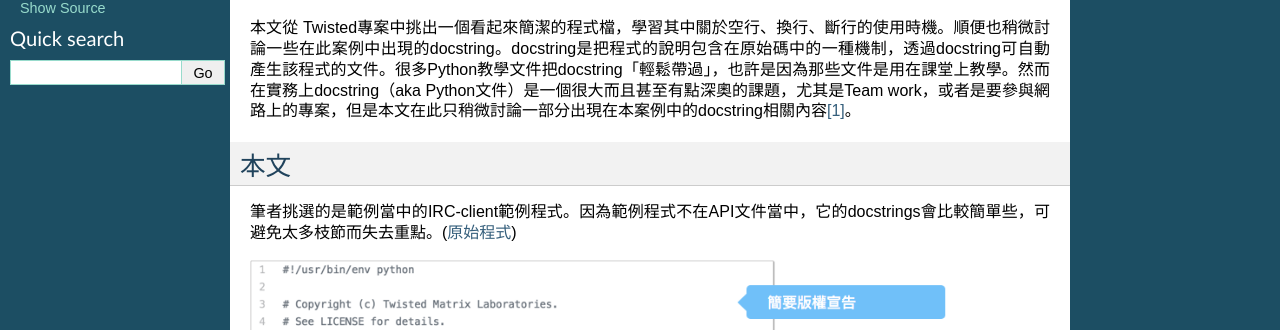
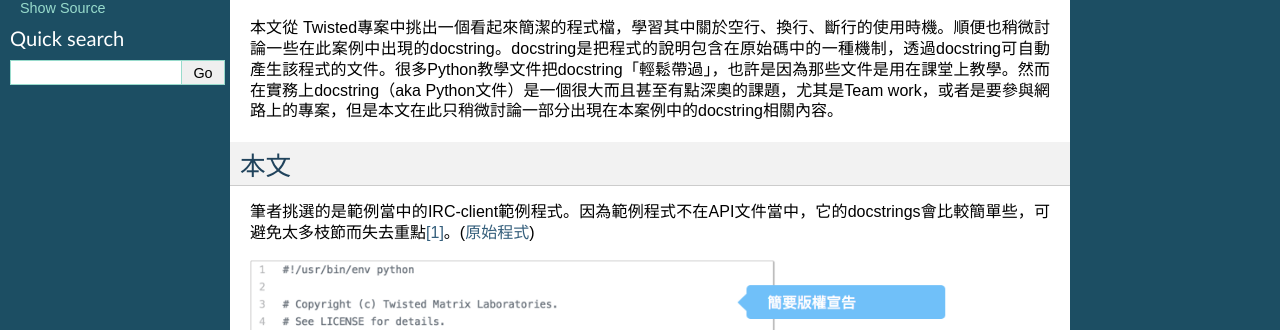
Before and after one commit to iapyeh/iapyeh, a Sphinx documentation site: the page built from docs/blogs/technical/docs_style_review_twisted.rst, in a window 1280 px wide and 900 px high. Shown: the part 244-574 px from the top of the window. Built offline with Sphinx 7.4.7, drawn with Linux system fonts in a browser that asks for light colours; some of the changed text lies outside the part shown.

```diff
--- a/docs/blogs/technical/docs_style_review_twisted.rst
+++ b/docs/blogs/technical/docs_style_review_twisted.rst
@@ -11,14 +11,14 @@
 
 縮排是Python的特色，縮排讓Python程式碼簡潔易讀，很多人因此特性而喜愛Python。然而要讓程式碼的編排簡潔，只有縮排對齊是不夠的，空行也是重點。乍看之下，空行、換行、斷行簡單到不行，有什麼好談的呢？實際上正式因為太簡單反而沒做好的例子比比皆是。常聽人家說「世界上沒有簡單的事情只有簡單的頭腦」，空行這件事便是一例。
 
-本文從 Twisted專案中挑出一個看起來簡潔的程式檔，學習其中關於空行、換行、斷行的使用時機。順便也稍微討論一些在此案例中出現的docstring。docstring是把程式的說明包含在原始碼中的一種機制，透過docstring可自動產生該程式的文件。很多Python教學文件把docstring「輕鬆帶過」，也許是因為那些文件是用在課堂上教學。然而在實務上docstring（aka Python文件）是一個很大而且甚至有點深奧的課題，尤其是Team work，或者是要參與網路上的專案，但是本文在此只稍微討論一部分出現在本案例中的docstring相關內容\ [#F1]_\ 。
+本文從 Twisted專案中挑出一個看起來簡潔的程式檔，學習其中關於空行、換行、斷行的使用時機。順便也稍微討論一些在此案例中出現的docstring。docstring是把程式的說明包含在原始碼中的一種機制，透過docstring可自動產生該程式的文件。很多Python教學文件把docstring「輕鬆帶過」，也許是因為那些文件是用在課堂上教學。然而在實務上docstring（aka Python文件）是一個很大而且甚至有點深奧的課題，尤其是Team work，或者是要參與網路上的專案，但是本文在此只稍微討論一部分出現在本案例中的docstring相關內容。
 
 .. _h1634483c7822441972316c7301545:
 
 本文
 ****
 
-筆者挑選的是範例當中的IRC-client範例程式。因為範例程式不在API文件當中，它的docstrings會比較簡單些，可避免太多枝節而失去重點。(\ |LINK1|\ )
+筆者挑選的是範例當中的IRC-client範例程式。因為範例程式不在API文件當中，它的docstrings會比較簡單些，可避免太多枝節而失去重點\ [#F1]_\ 。(\ |LINK1|\ )
 
 \ |IMG1|\
 
```
Also changed, not shown: other parts of docs/blogs/technical/docs_style_review_twisted.rst (+1 -1 lines).
